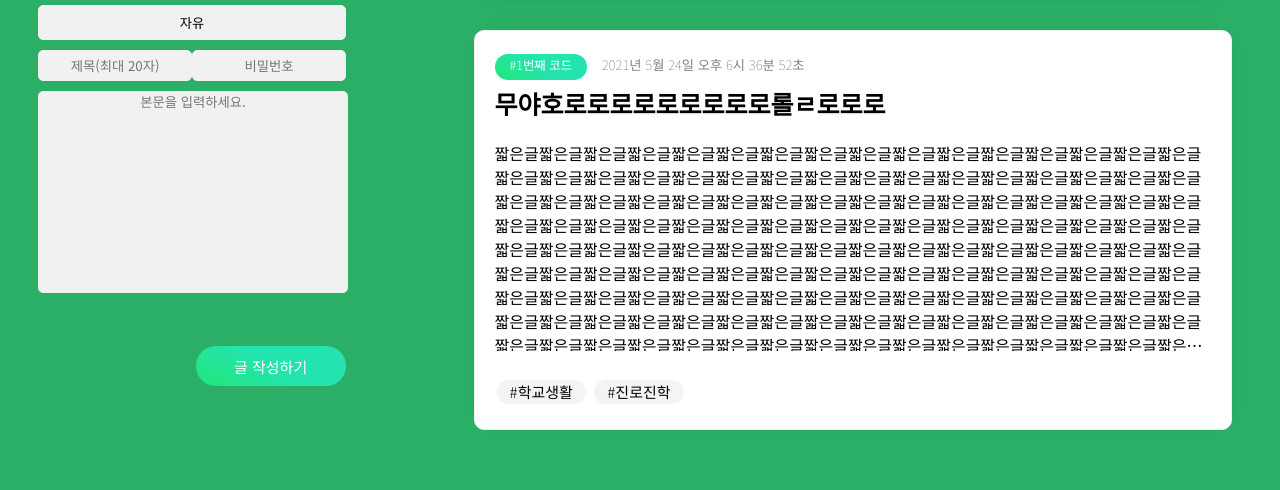
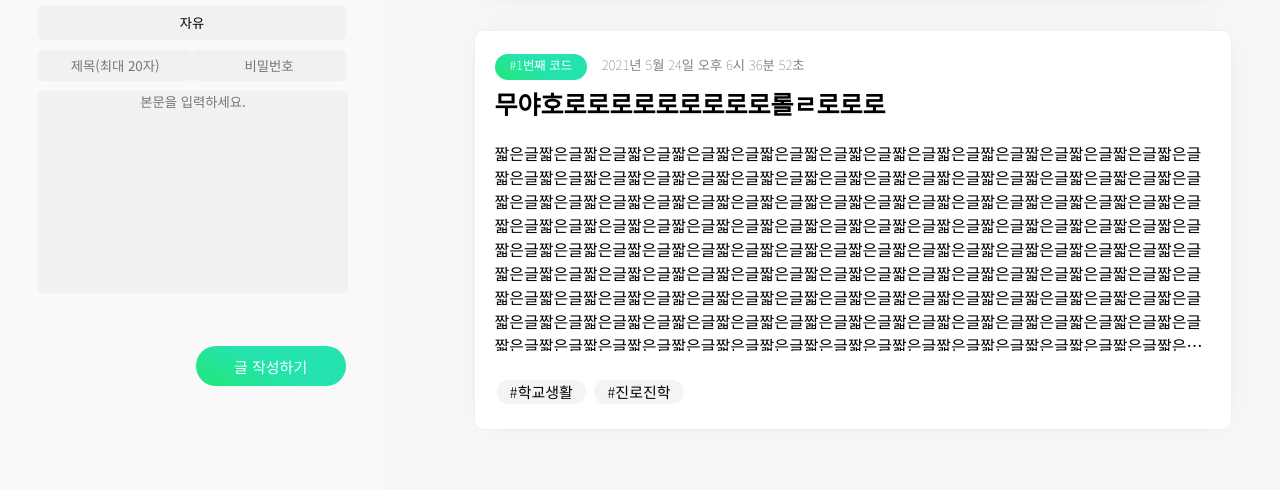
Before and after one commit to dshslife/bamboo_DS, a plain HTML site: page index.html in a window 1280 px wide. Shown: the part 310-800 px from the top of the page. Drawn offline with nearby package versions, Linux system fonts and the light colour scheme.

Commit message:
2021-05-08

```diff
--- a/css/style.css
+++ b/css/style.css
@@ -246,13 +246,13 @@ input, textarea, select {-webkit-border-radius:0;-webkit-appearance:none;}
   width: 30%;
   height: 100vh;
   overflow-x: hidden;
-  background-color:  #2BAE66;
+  background-color:  rgb(249, 249, 249);
   white-space:nowrap;
 }
 .right {
   width: 70%;
   height: 100vh;
-  background-color:  #2BAE66;
+  background-color:  rgb(246, 246, 246);
   float: right;
   position: relative;
   overflow-y: scroll;
```
